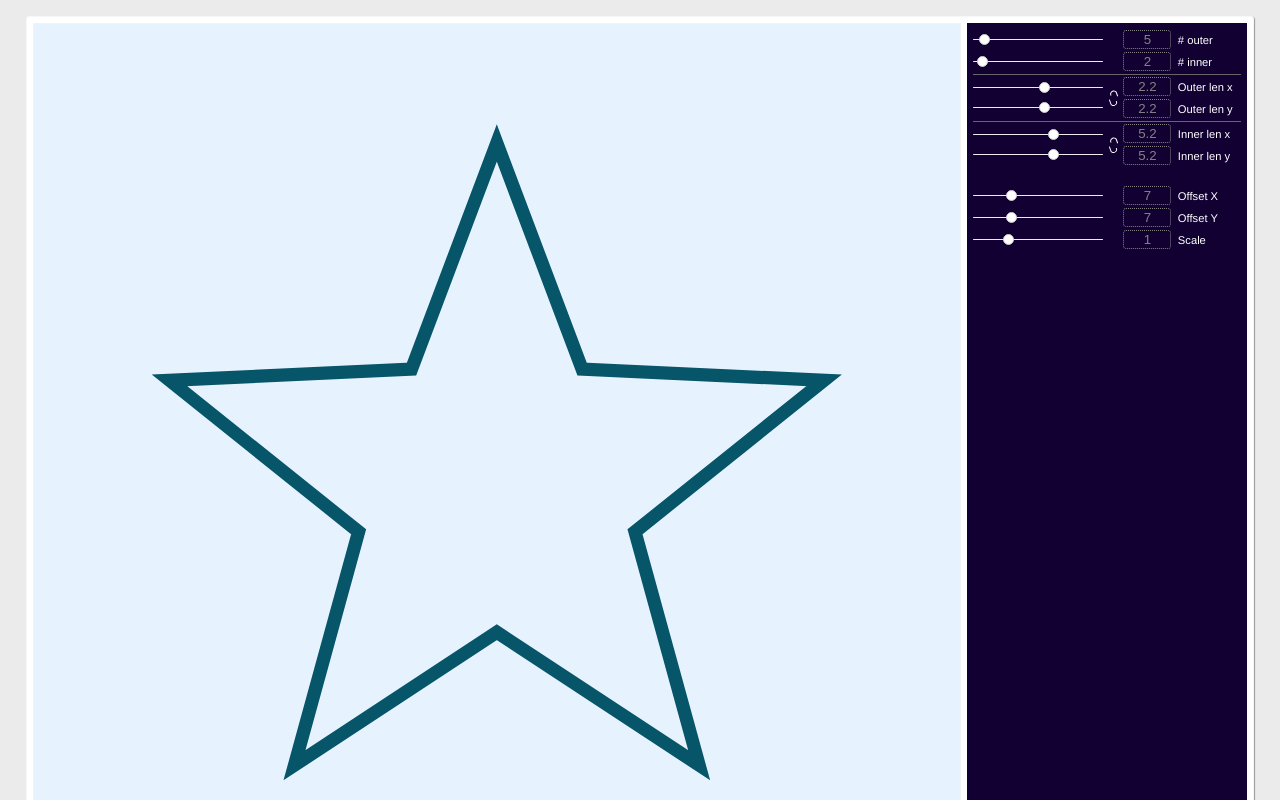
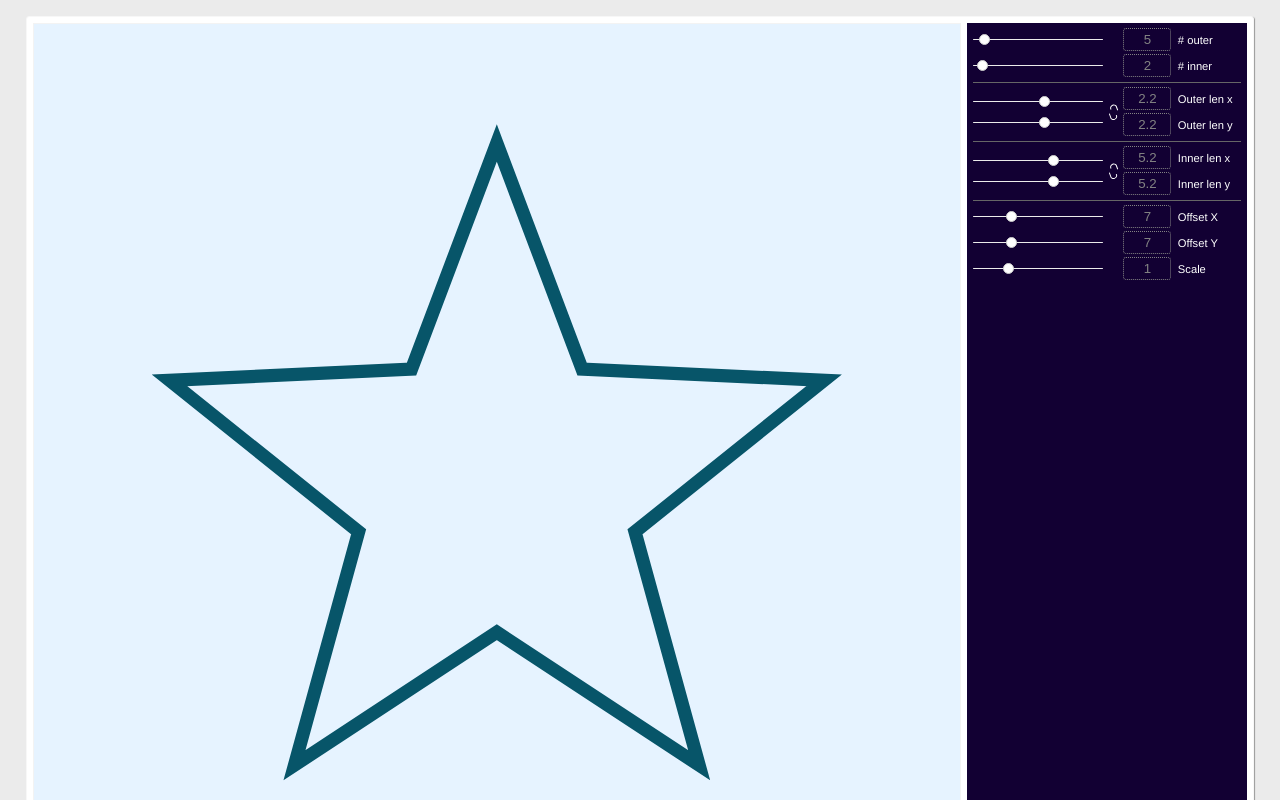
Before and after one commit to maxzz/ngon-gen, a Vue app: page / in a window 1280 px wide. Shown: the top 800 px of the page. Built offline with nearby package versions, Linux system fonts and the light colour scheme.

Commit message:
Fixed CSS for ranges

```diff
--- a/src/App.vue
+++ b/src/App.vue
@@ -25,7 +25,7 @@
                         <div class="range-label"># inner</div>
                     </div>
 
-                    <div class="range-group-2">
+                    <div class="range-group-2 range-separator">
                         <Range2
                             :x='{label: "Outer len x", min: "-20", max: "20", value: sp.lenOuter.x,  step: ".1" }'
                             :y='{label: "Outer len y", min: "-20", max: "20", value: sp.lenOuter.y,  step: ".1" }'
@@ -41,7 +41,7 @@
                         <div class="range-label">Outer len y</div>
                     </div>
 
-                    <div class="range-group-2">
+                    <div class="range-group-2 range-separator">
                         <Range2
                             :x='{label: "Inner len x", min: "-20", max: "20", value: sp.lenInner.x,  step: ".1" }'
                             :y='{label: "Inner len y", min: "-20", max: "20", value: sp.lenInner.y,  step: ".1" }'
@@ -57,8 +57,7 @@
                         <div class="range-label">Inner len y</div>
                     </div>
 
-                    <br>
-                    <div class="range-group">
+                    <div class="range-group range-separator">
                         <Range v-model="sp.offset.x" min="2" max="20" step=".1" />
                         <div class="range-spacer"></div>
 
@@ -241,10 +240,12 @@ body {
     }
 }
 
+$inputSpacing: 6px;
+
 .range-group, .range-group-2 {
     .uk-range {
         width: 10em;
-        height: 20px;
+        height: 21px;
     }
 
     display: grid;
@@ -253,7 +254,7 @@ body {
     gap: 2px;
 
     font-size: .7rem;
-    margin-bottom: 2px;
+    margin-bottom: $inputSpacing;
 
     .range-label {
         padding-left: .4em;
@@ -264,14 +265,17 @@ body {
     grid-template-rows: 20px;
 }
 
+.range-separator {
+    border-top: 1px solid rgb(102, 102, 102);
+    padding-top: $inputSpacing;
+}
+
 .range-group-2 {
     grid-template-rows: repeat(2, 20px);
+    row-gap: $inputSpacing;
     grid-template-areas:
         "range-slider lock value-a label-a"
         "range-slider lock value-b label-b";
-
-    border-top: 1px solid rgb(102, 102, 102);
-    padding-top: 2px;
 
     & > :first-child {
         grid-area: range-slider;
--- a/src/business/def-shapes.ts
+++ b/src/business/def-shapes.ts
@@ -47,6 +47,7 @@ export const shapeLines = [
     '{"nOuter":30,"nInner":3,"lenOuter":{"x":-11.2,"y":-2.3999999999999986},"lenInner":{"x":2.3,"y":6.9},"offset":{"x":7,"y":7},"sceneScale":1}',
     '{"nOuter":4,"nInner":2,"lenOuter":{"x":-3.6,"y":1.8000000000000003},"lenInner":{"x":5.2,"y":5.2},"offset":{"x":7,"y":7},"sceneScale":1}',
     '{"nOuter":2,"nInner":16,"lenOuter":{"x":-11.2,"y":-2.3999999999999986},"lenInner":{"x":-1.9,"y":9.9},"offset":{"x":7,"y":7},"sceneScale":0.54}',
+    '{"nOuter":8,"nInner":4,"lenOuter":{"x":-4.2,"y":-4.2},"lenInner":{"x":5.2,"y":5.2},"offset":{"x":7,"y":7},"sceneScale":1}',
 ];
 
 // original unsorted
--- a/src/components/ValueInput.vue
+++ b/src/components/ValueInput.vue
@@ -27,7 +27,7 @@ export default defineComponent({
         let max = attrs.max && +attrs.max;
         let cachedValue = 0;
 
-        function emitvalue(v: number) {
+        function emitValue(v: number) {
             v = rnd2(v);
             min && v < min && (v = min);
             max && v > max && (v = max);
@@ -35,7 +35,7 @@ export default defineComponent({
         }
 
         function editChange(event: Event) {
-            emitvalue(+(event.target as HTMLInputElement).value);
+            emitValue(+(event.target as HTMLInputElement).value);
         }
 
         function onFocus(event: Event) {
@@ -53,15 +53,13 @@ export default defineComponent({
         function onUp(event: KeyboardEvent) {
             let v = +(event.target as HTMLInputElement).value;
             v = event.ctrlKey ? v + 1 : v + step;
-            emitvalue(v);
-            console.log('up', v);
+            emitValue(v);
         }
 
         function onDown(event: KeyboardEvent) {
             let v = +(event.target as HTMLInputElement).value;
             v = event.ctrlKey ? v - 1 : v - step;
-            emitvalue(v);
-            console.log('down', v);
+            emitValue(v);
         }
 
         return {
@@ -86,7 +84,7 @@ $demed-color: #838383;
     border: 1px dotted $demed-color;
     border-radius: 3px;
     color: $demed-color;
-    padding: 1px;
+    padding: 3px;
 
     //background-color: rgba(0, 255, 98, 0.281);
     background-color: inherit;
```
